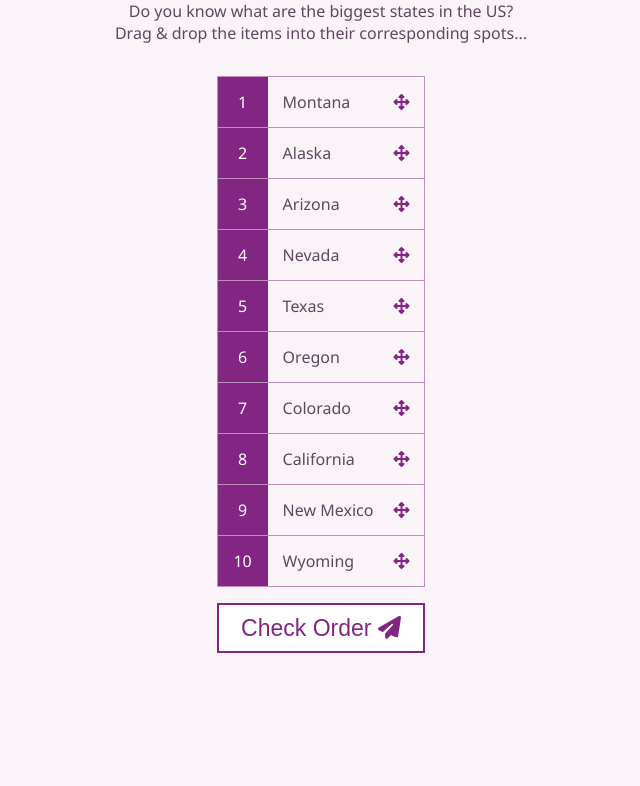
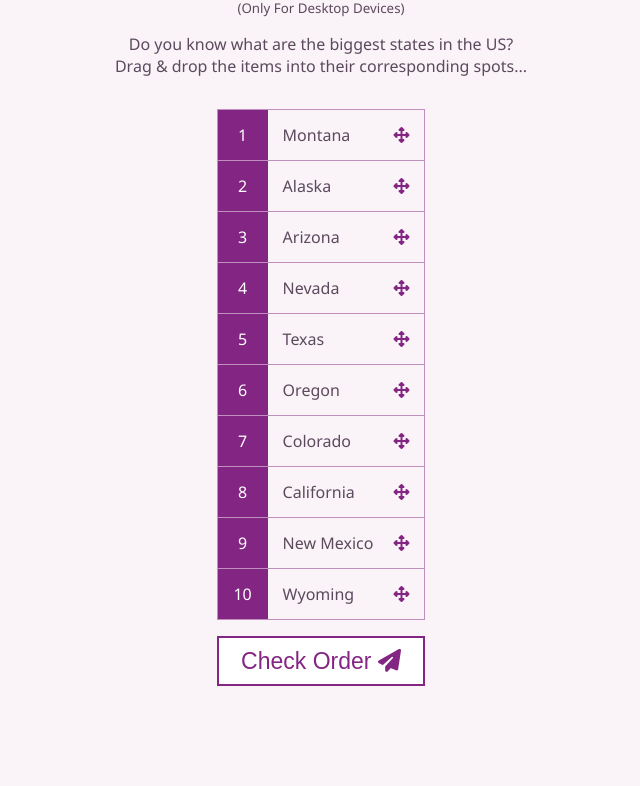
Before and after one commit to zaaraa-z/fun-projects, a plain HTML site: page sortable-list/index.html in a window 1280 px wide. Shown: the part 115-901 px from the top of the page, without its empty margins (319-959 px from the left). Before the commit the page ends 868 px from the top, so only its background shows below. Drawn offline with Linux system fonts and the light colour scheme.

Commit message:
modify content

```diff
--- a/sortable-list/index.html
+++ b/sortable-list/index.html
@@ -15,6 +15,7 @@
 
   <body>
     <h1>Let's Learn!</h1>
+    <small>(Only For Desktop Devices)</small>
     <p class="introduction">
       Do you know what are the biggest states in the US? <br />
       Drag & drop the items into their corresponding spots...
```
